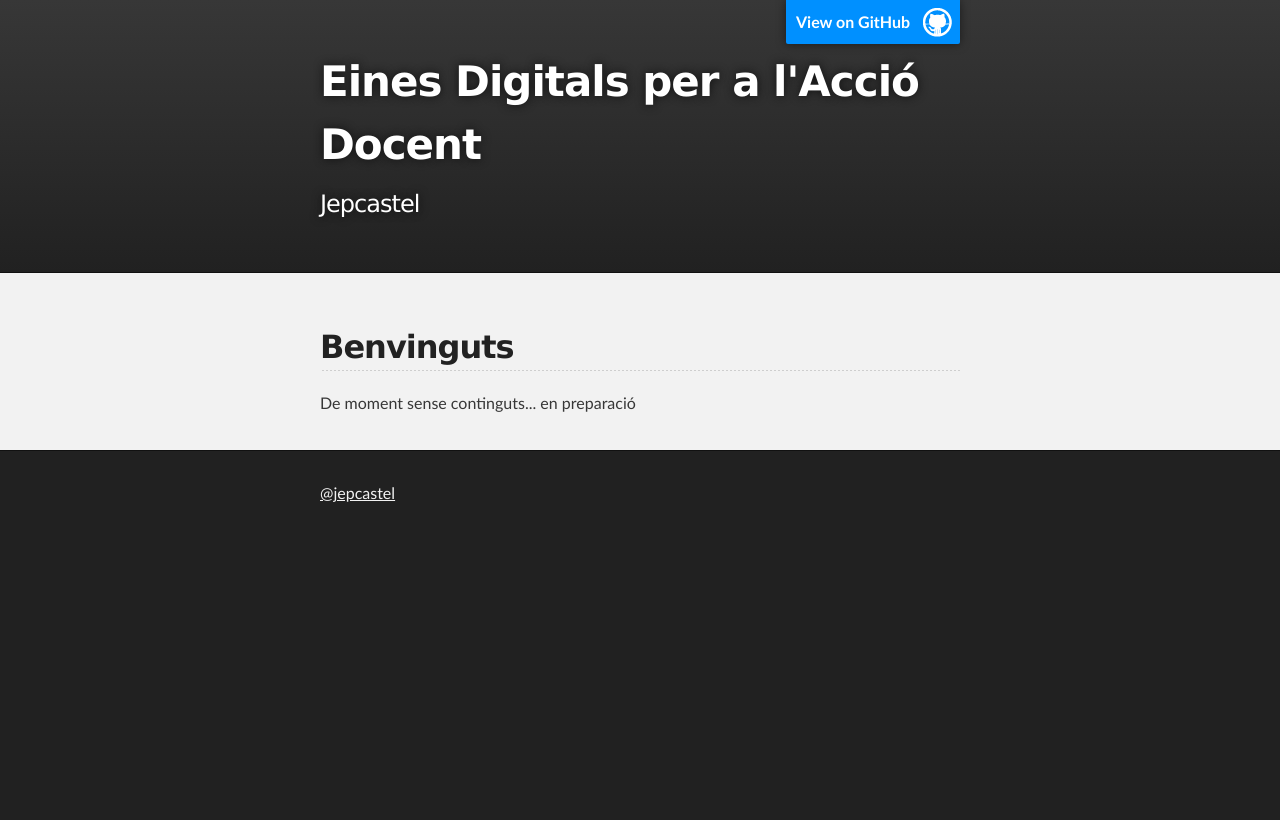
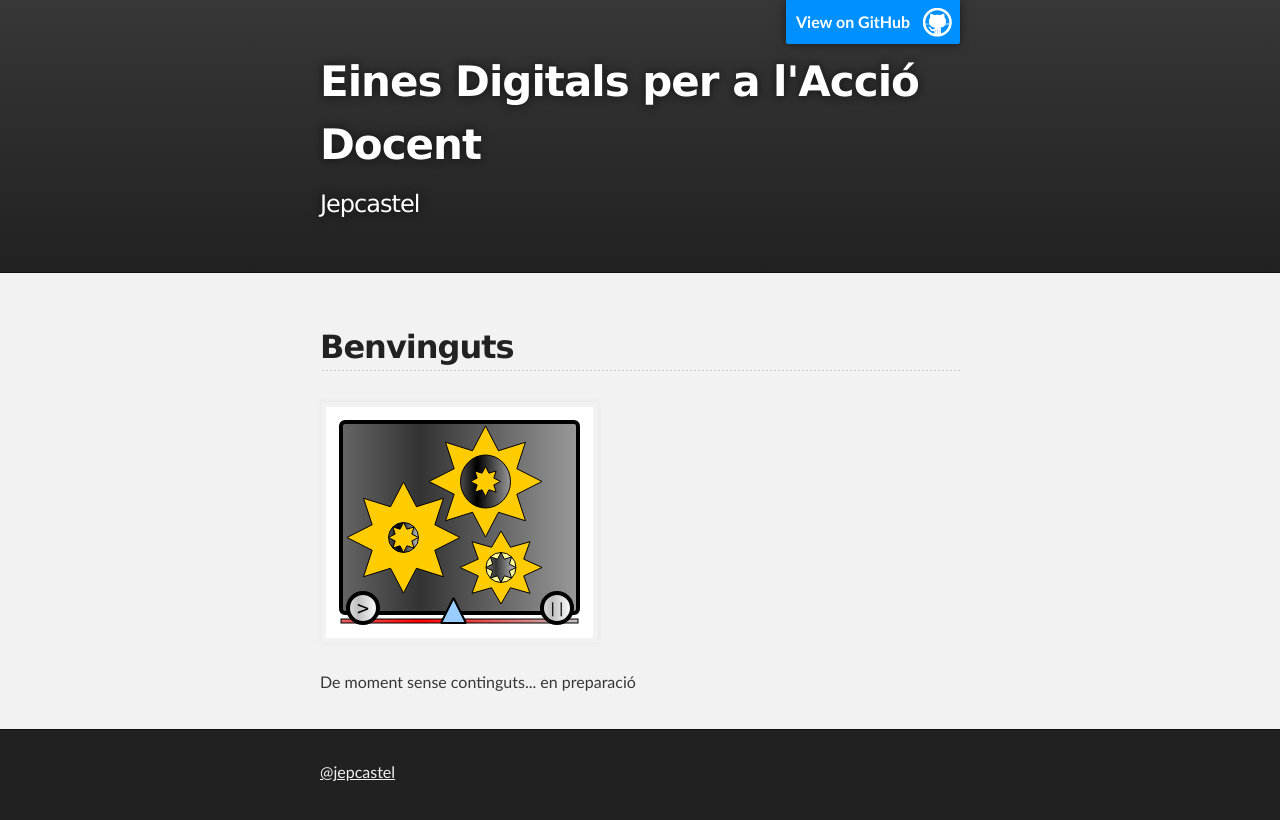
Before and after one commit to jepcastel/github.io, a Jekyll site: the page index.html, which Jekyll copies as it is, in a window 1280 px wide. Shown: the top 820 px of the page. Built offline with Jekyll 4.4.1, drawn with Linux system fonts in a browser that asks for light colours.

Commit message:
Update index.html

```diff
--- a/index.html
+++ b/index.html
@@ -29,6 +29,7 @@
       <section id="main_content" class="inner">
         <h2>
 <a id="benvinguts" class="anchor" href="#benvinguts" aria-hidden="true"><span aria-hidden="true" class="octicon octicon-link"></span></a>Benvinguts</h2>
+        <img src="assets/images/EDAD-v2.svg"/>
 <p>De moment sense continguts... en preparació</p>
       </section>
     </div>
```
